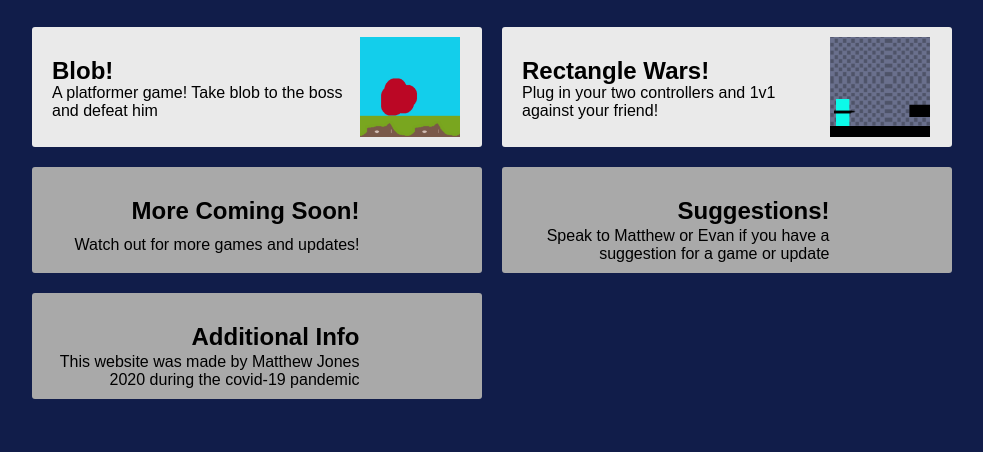
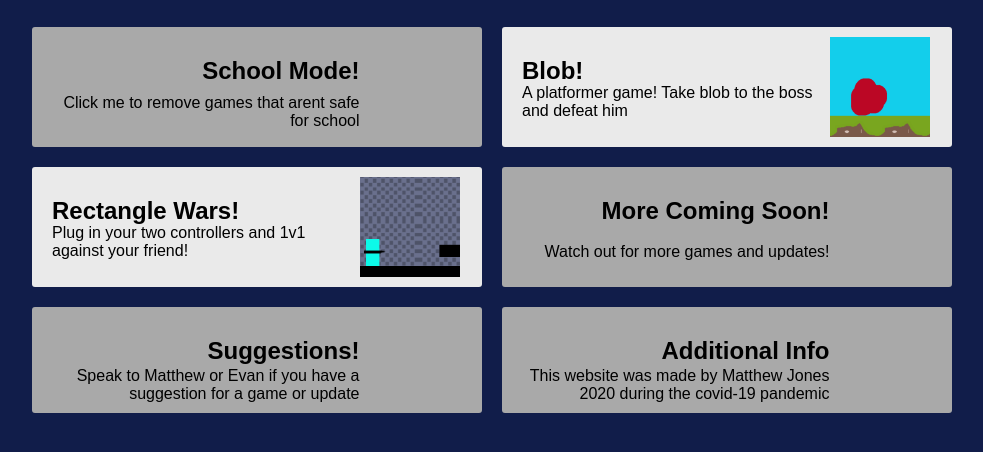
Before and after one commit to RUGMJ7443/games, a plain HTML site: page index.html in a window 1280 px wide. Shown: the part 110-562 px from the top of the page, without its empty margins (148-1131 px from the left). Drawn offline with nearby package versions, Linux system fonts and the light colour scheme.

Commit message:
Added School Mode

```diff
--- a/index.html
+++ b/index.html
@@ -2,6 +2,7 @@
 <html lang="en">
 
 <head>
+    <script src="https://ajax.googleapis.com/ajax/libs/jquery/3.5.1/jquery.min.js"></script>
     <script src="script.js"></script>
     <meta charset="UTF-8" />
     <meta name="viewport" content="width=device-width, initial-scale=1.0" />
@@ -14,12 +15,16 @@
     <div class="container">
         <h1>&#x2728;Matthew And Evans Games!&#x2728;</h1>
         <ul id="gamesList">
+            <li class="info notSafeForSchool" onclick="schoolMode()">
+                <h2>School Mode!</h2>
+                <p>Click me to remove games that arent safe for school</p>
+            </li>
             <li class="game" onclick="switchGame('blob')">
                 <h2>Blob!</h2>
                 <img src="imgs/blob.png">
                 <p>A platformer game! Take blob to the boss and defeat him</p>
             </li>
-            <li class="game" onclick="switchGame('1v1')">
+            <li class="game notSafeForSchool" onclick="switchGame('1v1')">
                 <h2>Rectangle Wars!</h2>
                 <img src="imgs/1v1.png">
                 <p>Plug in your two controllers and 1v1 against your friend!</p>
--- a/script.js
+++ b/script.js
@@ -6,3 +6,7 @@ function switchGame(game) {
   li.classList.add("info");
     location.href = `${game}`;
 }
+
+function schoolMode() {
+  $('.notSafeForSchool').remove();
+}
```
